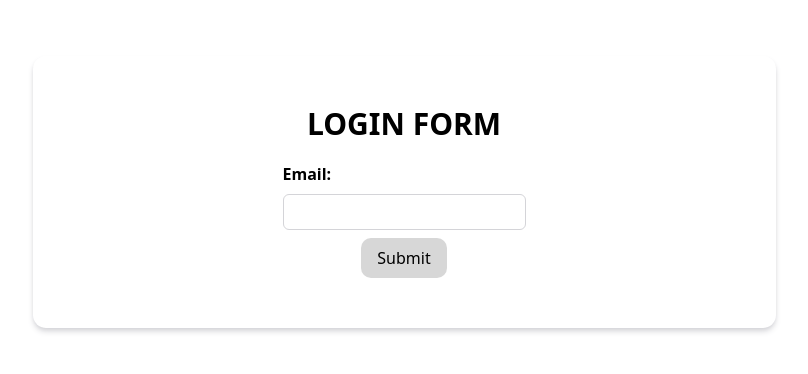
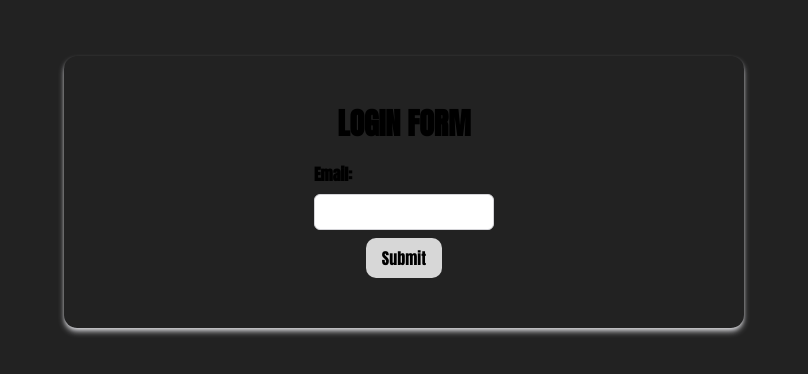
Before and after one commit to nihat417/TodoWebAppReact, a React (Vite) app: page /login in a window 1280 px wide. Shown: the part 208-582 px from the top of the page, without its empty margins (236-1044 px from the left). Built offline with nearby package versions, Linux system fonts and the light colour scheme.

Commit message:
Last Update

```diff
--- a/package.json
+++ b/package.json
@@ -13,6 +13,7 @@
     "react": "^18.2.0",
     "react-dom": "^18.2.0",
     "react-router": "^6.21.3",
+    "react-router-dom": "^6.21.3",
     "uuid": "^9.0.1"
   },
   "devDependencies": {
--- a/src/App.jsx
+++ b/src/App.jsx
@@ -1,11 +1,22 @@
 import { useContext } from "react";
+import { Route,Routes,Navigate } from "react-router-dom";
 import Context from "./ContextWrapper";
 import Mainpage from "./mainpage/Mainpage";
 import Login from "./login/Login";
+import NotFound from "./ErrorPages/NotFound";
 
 export default function App() {
   const { authorized } = useContext(Context);
 
-  return authorized ? <Mainpage/> : <Login/>;
+  return (
+    <Routes>
+      <Route path="/" element={<Navigate to={"/login"} replace/>}></Route>
+      {
+        authorized ? (<Route path="/mainpage" element={<Mainpage/>}/>) : (<Route path="/login" element={<Login/>}/>)
+      }
 
+      <Route path='*' element={<NotFound/>}/>
+
+    </Routes>
+  )
 }
--- /dev/null
+++ b/src/ErrorPages/NotFound.jsx
@@ -0,0 +1,8 @@
+import React from 'react'
+import '../style/mainstyle.css';
+
+export default function NotFound() {
+  return (
+    <div>NotFound</div>
+  )
+}
--- a/src/main.jsx
+++ b/src/main.jsx
@@ -2,11 +2,14 @@ import React from 'react'
 import ReactDOM from 'react-dom/client'
 import App from './App.jsx'
 import { ContextWrapper } from './ContextWrapper.jsx'
+import {BrowserRouter} from "react-router-dom";
 
 ReactDOM.createRoot(document.getElementById('root')).render(
   <React.StrictMode>
     <ContextWrapper>
-      <App />
+      <BrowserRouter>
+        <App />
+      </BrowserRouter>
     </ContextWrapper>
   </React.StrictMode>,
 )
--- /dev/null
+++ b/src/style/mainstyle.css
@@ -0,0 +1,31 @@
+@import url('https://fonts.googleapis.com/css?family=Anton');
+@import url('https://fonts.googleapis.com/css?family=Open+Sans');
+
+body {
+  background-color: #222;
+  font-family: 'Anton',  sans-serif;
+  margin: 0;
+}
+
+
+body > main > center > p {
+  color: #ddd;
+  font-family: 'Open Sans' sans-serif !important;
+}
+
+body > main > center > h1 {
+  text-transform: uppercase;
+  color: #0077ff;
+  font-size: 48px;
+}
+
+body > main > center > h3 > a {
+  text-transform: uppercase;
+  font-size: 18px;
+  color: #000;
+  background-color: #0077ff;
+  text-decoration: none;
+  padding: 1px 5px;
+  border: 1px solid #0077ff;
+  border-radius: 5px;
+}
```
Also changed, not shown: 1 other file (tests, documents, lock files or other folders).
